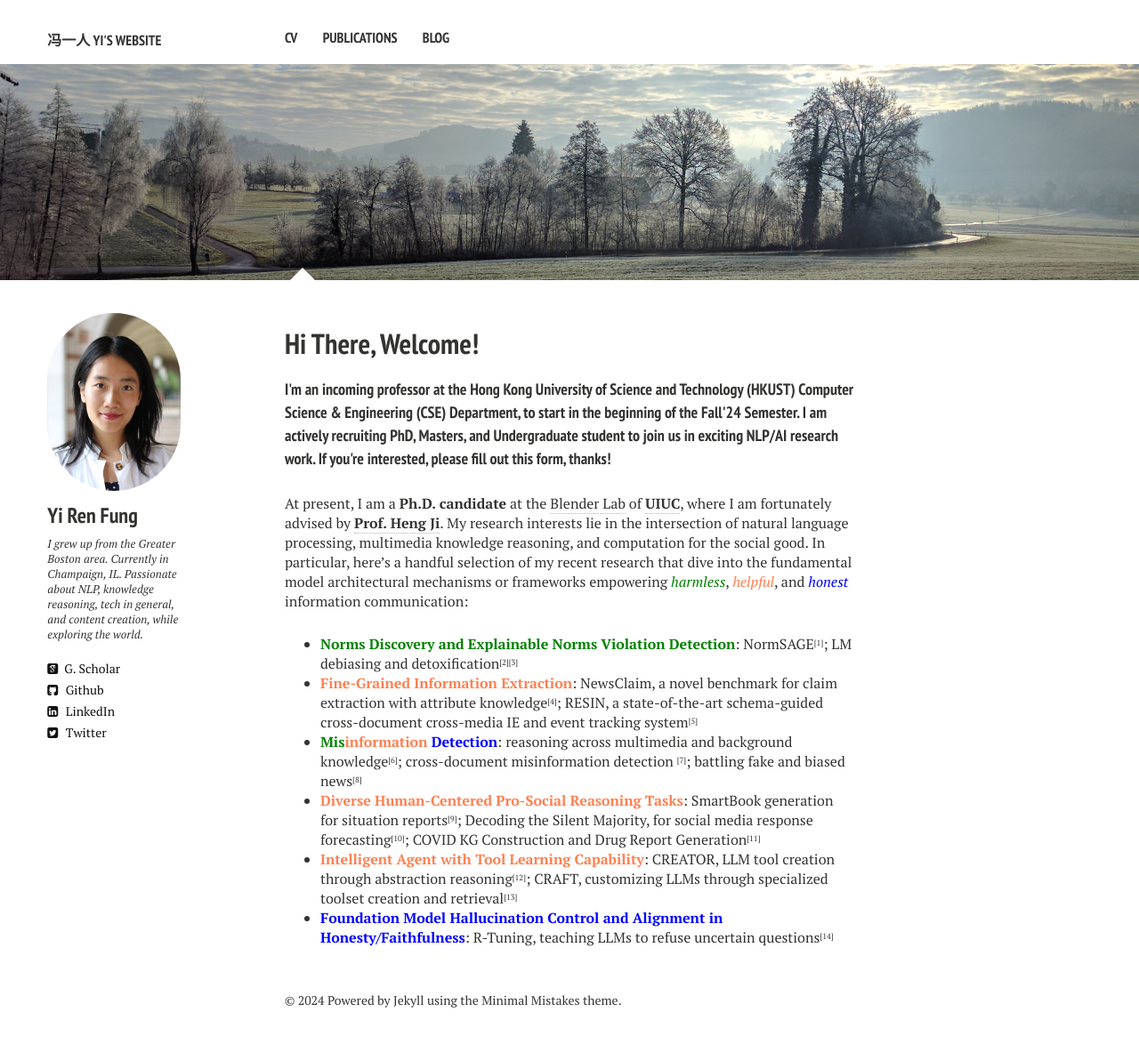
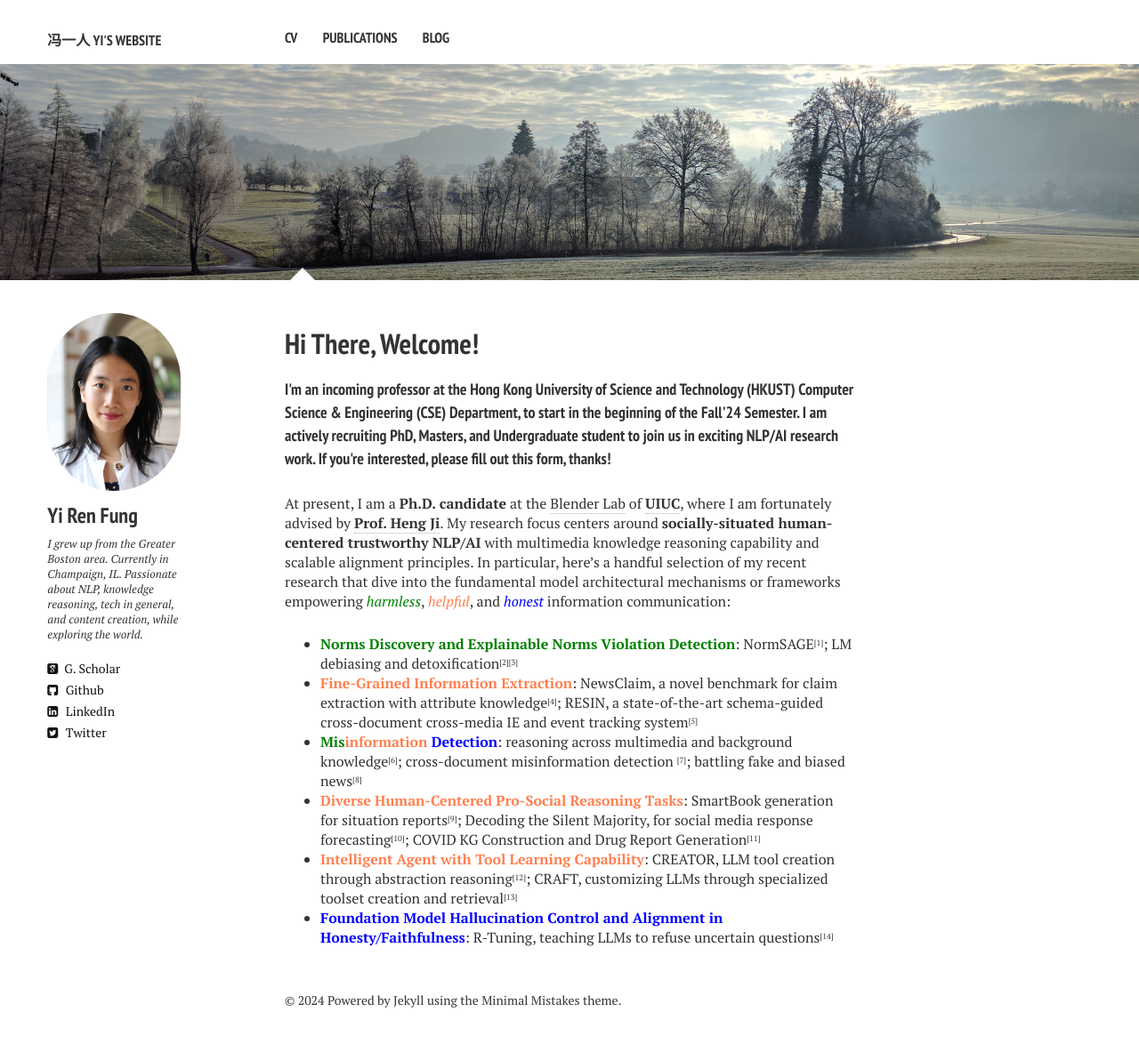
Before and after one commit to yrf1/yrf1.github.io, a Jekyll site: the page built from index.md, in a window 1280 px wide. Shown: the whole page at 89% size. Built offline with Jekyll 4.4.1, drawn with Linux system fonts in a browser that asks for light colours; nearby versions of some CDN libraries.

```diff
--- a/index.md
+++ b/index.md
@@ -9,7 +9,7 @@
 
 <h4>I'm an incoming professor at the Hong Kong University of Science and Technology (HKUST) Computer Science & Engineering (CSE) Department, to start in the beginning of the Fall'24 Semester.  I am actively recruiting PhD, Masters, and Undergraduate student to join us in exciting NLP/AI research work. If you're interested, please fill out this <a href="https://forms.gle/wpJh4LCohUMBpANm8" target="_blank">form</a>, thanks!</h4>
 
-At present, I am a <b>Ph.D. candidate</b> at the <a href="https://blender.cs.illinois.edu/" target="_blank">Blender Lab</a> of <a href="https://cs.illinois.edu/" target="_blank"><b>UIUC</b></a>, where I am fortunately advised by <a href="https://blender.cs.illinois.edu/hengji.html" target="_blank"><b>Prof. Heng Ji</b></a>. My research interests lie in the intersection of natural language processing, multimedia knowledge reasoning, and computation for the social good. In particular, here's a handful selection of my recent research that dive into the fundamental model architectural mechanisms or frameworks empowering <i><font color="green">harmless</font></i>, <i><font color="coral">helpful</font></i>, and <i><font color="blue">honest</font></i> information communication:
+At present, I am a <b>Ph.D. candidate</b> at the <a href="https://blender.cs.illinois.edu/" target="_blank">Blender Lab</a> of <a href="https://cs.illinois.edu/" target="_blank"><b>UIUC</b></a>, where I am fortunately advised by <a href="https://blender.cs.illinois.edu/hengji.html" target="_blank"><b>Prof. Heng Ji</b></a>. My research focus centers around <b>socially-situated human-centered trustworthy NLP/AI</b> with multimedia knowledge reasoning capability and scalable alignment principles. In particular, here's a handful selection of my recent research that dive into the fundamental model architectural mechanisms or frameworks empowering <i><font color="green">harmless</font></i>, <i><font color="coral">helpful</font></i>, and <i><font color="blue">honest</font></i> information communication:
 * <b><font color="green">Norms Discovery and Explainable Norms Violation Detection</font></b>: NormSAGE<sup><sub>[<a href="https://arxiv.org/abs/2210.08604" target="_blank">1</a>]</sub></sup>; LM debiasing and detoxification<sup><sub>[<a href="https://arxiv.org/abs/2305.12798" target="_blank">2</a>]</sub></sup><sup><sub>[<a href="https://ojs.aaai.org/index.php/AAAI/article/view/26279" target="_blank">3</a>]</sub></sup>
 * <b><font color="coral">Fine-Grained Information Extraction</font></b>: NewsClaim, a novel benchmark for claim extraction with attribute knowledge<sup><sub>[<a href="https://arxiv.org/abs/2112.08544" target="_blank">4</a>]</sub></sup>; RESIN, a state-of-the-art schema-guided cross-document cross-media IE and event tracking system<sup><sub>[<a href="https://aclanthology.org/2021.naacl-demos.16/" target="_blank">5</a>]</sub></sup>
 * <b><font color="green">Mis</font><font color="coral">information</font> <font color="blue">Detection</font></b>: reasoning across multimedia and background knowledge<sup><sub>[<a href="http://scholar.google.es/citations?user=eUae2K0AAAAJ" target="_blank">6</a>]</sub></sup>; cross-document misinformation detection <sup><sub>[<a href="https://aclanthology.org/2022.naacl-main.40/" target="_blank">7</a>]</sub></sup>; battling fake and biased news<sup><sub>[<a href="https://dl.acm.org/doi/abs/10.1145/3534678.3542615" target="_blank">8</a>]</sub></sup>
```
